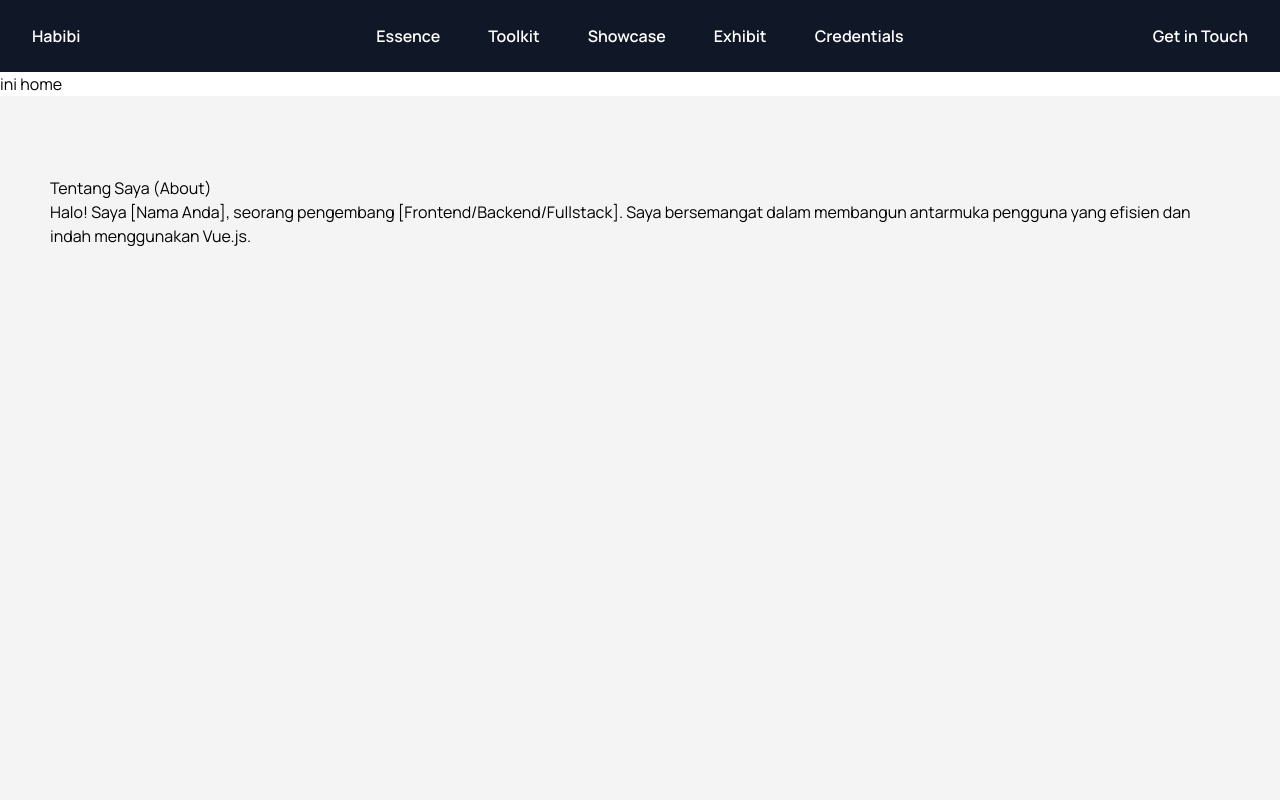
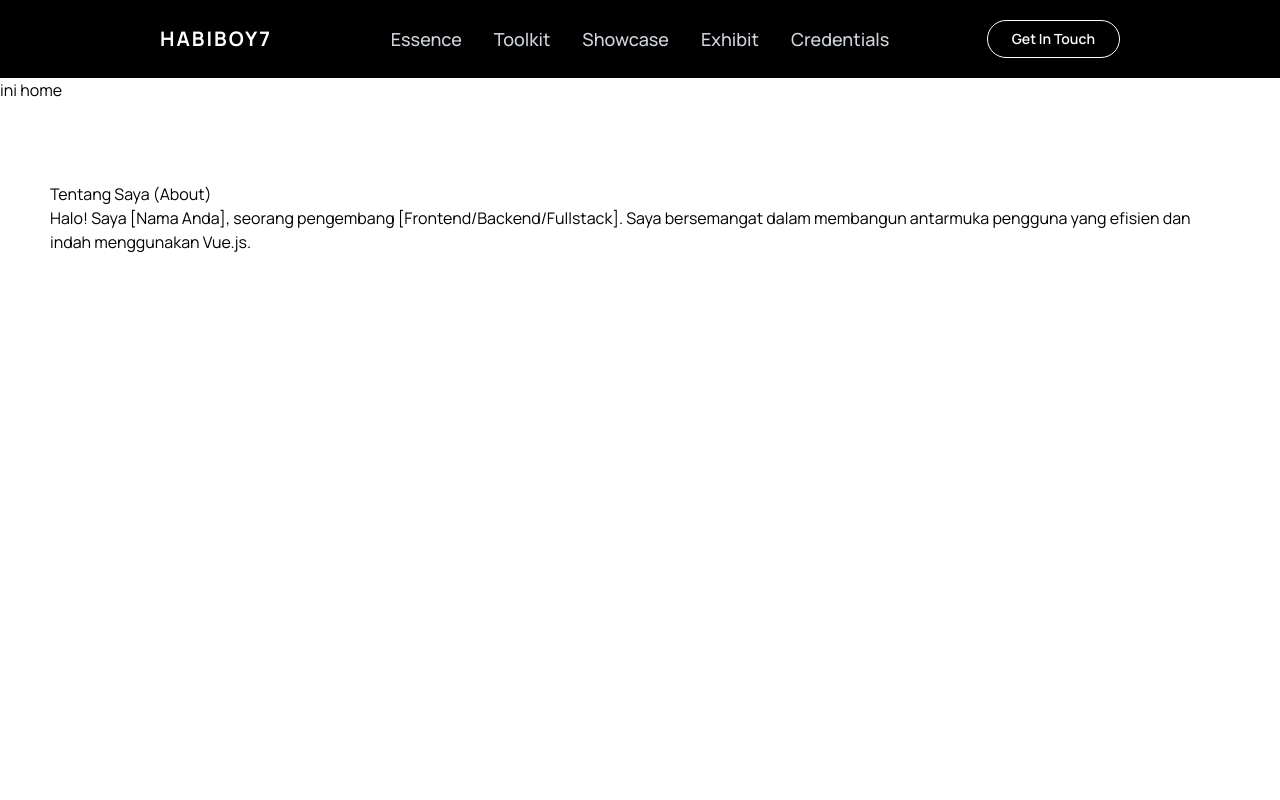
Before and after one commit to mkhabibii/ngbluee, a Vue app: page / in a window 1280 px wide. Shown: the top 800 px of the page. Built offline with nearby package versions, Linux system fonts and the light colour scheme; the HTML template or start-up script is replaced by a standard one.

Commit message:
add navbar desk and mobile view

```diff
--- a/src/components/Navbar.vue
+++ b/src/components/Navbar.vue
@@ -1,53 +1,72 @@
-<!-- <script setup></script>
+<script setup>
+import { ref, onMounted, onUnmounted } from 'vue'
+import { Dialog, DialogPanel } from '@headlessui/vue'
+import { Bars3Icon, XMarkIcon } from '@heroicons/vue/24/outline'
+
+const mobileMenuOpen = ref(false)
+const isScrolled = ref(false)
+
+const handleScroll = () => {
+  isScrolled.value = window.scrollY > 20
+}
+
+onMounted(() => {
+  window.addEventListener('scroll', handleScroll)
+})
+
+onUnmounted(() => {
+  window.removeEventListener('scroll', handleScroll)
+})
+</script>
 
 <template>
-    <nav class="navbar">
-      <div class="logo">
-        <a href="#home">Habiboy7</a>
-      </div>
-      <div class="nav-links">
-        <a href="#home">Home</a>
-        <a href="#about">Tentang</a>
-        <a href="#skills">Skill Set</a>
-        <a href="#projects">Projects</a>
-        <a href="#gallery">Galeri</a>
-        <a href="#credential">Credential</a>
-        <a href="#contact">Kontak</a>
-      </div>
-    </nav>
-</template>
-
-<style scoped>
-.navbar {
-  display: flex;
-  justify-content: space-between;
-  padding: 1rem 2rem;
-  background: #412626;
-  position: sticky;
-  top: 0;
-  z-index: 1000;
-  color: white; /* Tambahkan warna teks agar terlihat */
-}
-
-/* Tambahkan sedikit styling untuk link agar terlihat */
-.nav-links a {
-  margin-left: 1rem;
-  text-decoration: none;
-  color: #fff;
-}
-</style> -->
-
-<template>
-  <header class="bg-gray-900 sticky top-0 z-50">
+  <header
+    :class="[
+      'sticky top-0 z-50 transition-all duration-300',
+      isScrolled
+        ? 'bg-black/50 border-white/5 backdrop-blur border-b backdrop-filter '
+        : 'bg-black',
+    ]"
+  >
     <nav
-      class="mx-auto flex max-w-7xl items-center justify-between p-6 lg:px-8"
+      class="mx-auto flex max-w-5xl items-center justify-between p-5 lg:px-8"
       aria-label="Global"
     >
+      <!-- Brand Name -->
       <div class="flex lg:flex-1">
-        <a href="#" class="text-white font-semibold">
-          Habibi
+        <a href="#" class="text-xl font-bold tracking-widest text-white">HABIBOY7</a>
+      </div>
+
+      <!-- Desktop Menu -->
+      <div class="hidden lg:flex lg:gap-x-8">
+        <a href="#" class="text-lg font-medium text-gray-300 hover:text-white transition"
+          >Essence</a
+        >
+        <a href="#" class="text-lg font-medium text-gray-300 hover:text-white transition"
+          >Toolkit</a
+        >
+        <a href="#" class="text-lg font-medium text-gray-300 hover:text-white transition"
+          >Showcase</a
+        >
+        <a href="#" class="text-lg font-medium text-gray-300 hover:text-white transition"
+          >Exhibit</a
+        >
+        <a href="#" class="text-lg font-medium text-gray-300 hover:text-white transition"
+          >Credentials</a
+        >
+      </div>
+
+      <!-- Right Side -->
+      <div class="hidden lg:flex lg:flex-1 lg:justify-end lg:items-center lg:gap-x-4">
+        <a
+          href="#"
+          class="text-sm font-semibold text-white px-6 py-2 rounded-full border-1 border-white hover:bg-white hover:text-black transition"
+        >
+          Get In Touch
         </a>
       </div>
+
+      <!-- Burger Menu Mobile -->
       <div class="flex lg:hidden">
         <button
           type="button"
@@ -58,85 +77,62 @@
           <Bars3Icon class="size-6" aria-hidden="true" />
         </button>
       </div>
-      <PopoverGroup class="hidden lg:flex lg:gap-x-12">
-        <a href="#" class="text-md font-semibold text-white">Essence</a>
-        <a href="#" class="text-md font-semibold text-white">Toolkit</a>
-        <a href="#" class="text-md font-semibold text-white">Showcase</a>
-        <a href="#" class="text-md font-semibold text-white">Exhibit</a>
-        <a href="#" class="text-md font-semibold text-white">Credentials</a>
-      </PopoverGroup>
-      <div class="hidden lg:flex lg:flex-1 lg:justify-end">
-        <a href="#" class="text-md font-semibold text-white">Get in Touch</a>
-      </div>
     </nav>
+
+    <!-- Mobile Menu Dialog -->
     <Dialog class="lg:hidden" @close="mobileMenuOpen = false" :open="mobileMenuOpen">
-      <div class="fixed inset-0 z-50"></div>
+      <div class="fixed inset-0 z-50 bg-black/50"></div>
       <DialogPanel
-        class="fixed inset-y-0 right-0 z-50 w-full overflow-y-auto bg-gray-900 p-6 sm:max-w-sm sm:ring-1 sm:ring-gray-100/10"
+        class="fixed inset-y-0 right-0 z-50 w-full overflow-y-auto bg-black p-6 sm:max-w-sm sm:ring-1 sm:ring-white/10"
       >
         <div class="flex items-center justify-between">
           <a href="#" class="-m-1.5 p-1.5">
-            <span class="sr-only">Your Company</span>
-            <img
-              class="h-8 w-auto"
-              src="https://tailwindcss.com/plus-assets/img/logos/mark.svg?color=indigo&shade=500"
-              alt=""
-            />
+            <span class="text-xl font-bold tracking-widest text-white">HABIBOY7</span>
           </a>
           <button
             type="button"
-            class="-m-2.5 rounded-md p-2.5 text-gray-400"
+            class="-m-2.5 rounded-md p-2.5 text-gray-400 hover:text-white"
             @click="mobileMenuOpen = false"
           >
             <span class="sr-only">Close menu</span>
             <XMarkIcon class="size-6" aria-hidden="true" />
           </button>
         </div>
+
         <div class="mt-6 flow-root">
           <div class="-my-6 divide-y divide-white/10">
             <div class="space-y-2 py-6">
-              <Disclosure as="div" class="-mx-3" v-slot="{ open }">
-                <DisclosureButton
-                  class="flex w-full items-center justify-between rounded-lg py-2 pr-3.5 pl-3 text-base/7 font-semibold text-white hover:bg-white/5"
-                >
-                  Product
-                  <ChevronDownIcon
-                    :class="[open ? 'rotate-180' : '', 'size-5 flex-none']"
-                    aria-hidden="true"
-                  />
-                </DisclosureButton>
-                <DisclosurePanel class="mt-2 space-y-2">
-                  <DisclosureButton
-                    v-for="item in [...products, ...callsToAction]"
-                    :key="item.name"
-                    as="a"
-                    :href="item.href"
-                    class="block rounded-lg py-2 pr-3 pl-6 text-sm/7 font-semibold text-white hover:bg-white/5"
-                    >{{ item.name }}</DisclosureButton
-                  >
-                </DisclosurePanel>
-              </Disclosure>
               <a
                 href="#"
-                class="-mx-3 block rounded-lg px-3 py-2 text-base/7 font-semibold text-white hover:bg-white/5"
-                >Features</a
+                class="-mx-3 block rounded-lg px-3 py-2 text-base/7 font-medium text-gray-300 hover:bg-white/5 hover:text-white"
+                >Essence</a
               >
               <a
                 href="#"
-                class="-mx-3 block rounded-lg px-3 py-2 text-base/7 font-semibold text-white hover:bg-white/5"
-                >Marketplace</a
+                class="-mx-3 block rounded-lg px-3 py-2 text-base/7 font-medium text-gray-300 hover:bg-white/5 hover:text-white"
+                >Toolkit</a
               >
               <a
                 href="#"
-                class="-mx-3 block rounded-lg px-3 py-2 text-base/7 font-semibold text-white hover:bg-white/5"
-                >Company</a
+                class="-mx-3 block rounded-lg px-3 py-2 text-base/7 font-medium text-gray-300 hover:bg-white/5 hover:text-white"
+                >Showcase</a
+              >
+              <a
+                href="#"
+                class="-mx-3 block rounded-lg px-3 py-2 text-base/7 font-medium text-gray-300 hover:bg-white/5 hover:text-white"
+                >Exhibit</a
+              >
+              <a
+                href="#"
+                class="-mx-3 block rounded-lg px-3 py-2 text-base/7 font-medium text-gray-300 hover:bg-white/5 hover:text-white"
+                >Credentials</a
               >
             </div>
-            <div class="py-6">
+            <div class="py-6 space-y-4">
               <a
                 href="#"
-                class="-mx-3 block rounded-lg px-3 py-2.5 text-base/7 font-semibold text-white hover:bg-white/5"
-                >Log in</a
+                class="-mx-3 block rounded-full px-6 py-3 text-center text-base/7 font-semibold text-white border-2 border-white hover:bg-white hover:text-black transition"
+                >Get in Touch</a
               >
             </div>
           </div>
@@ -145,67 +141,3 @@
     </Dialog>
   </header>
 </template>
-
-<script setup>
-import { ref } from 'vue'
-import {
-  Dialog,
-  DialogPanel,
-  Disclosure,
-  DisclosureButton,
-  DisclosurePanel,
-  Popover,
-  PopoverButton,
-  PopoverGroup,
-  PopoverPanel,
-} from '@headlessui/vue'
-import {
-  ArrowPathIcon,
-  Bars3Icon,
-  ChartPieIcon,
-  CursorArrowRaysIcon,
-  FingerPrintIcon,
-  SquaresPlusIcon,
-  XMarkIcon,
-} from '@heroicons/vue/24/outline'
-import { ChevronDownIcon, PhoneIcon, PlayCircleIcon } from '@heroicons/vue/20/solid'
-
-const products = [
-  {
-    name: 'Analytics',
-    description: 'Get a better understanding of your traffic',
-    href: '#',
-    icon: ChartPieIcon,
-  },
-  {
-    name: 'Engagement',
-    description: 'Speak directly to your customers',
-    href: '#',
-    icon: CursorArrowRaysIcon,
-  },
-  {
-    name: 'Security',
-    description: 'Your customers’ data will be safe and secure',
-    href: '#',
-    icon: FingerPrintIcon,
-  },
-  {
-    name: 'Integrations',
-    description: 'Connect with third-party tools',
-    href: '#',
-    icon: SquaresPlusIcon,
-  },
-  {
-    name: 'Automations',
-    description: 'Build strategic funnels that will convert',
-    href: '#',
-    icon: ArrowPathIcon,
-  },
-]
-const callsToAction = [
-  { name: 'Watch demo', href: '#', icon: PlayCircleIcon },
-  { name: 'Contact sales', href: '#', icon: PhoneIcon },
-]
-
-const mobileMenuOpen = ref(false)
-</script>
--- a/src/views/About.vue
+++ b/src/views/About.vue
@@ -12,6 +12,5 @@
 .about-section {
   min-height: 100vh;
   padding: 80px 50px;
-  background-color: #f4f4f4;
 }
 </style>
```
Also changed, not shown: 1 other file (tests, documents, lock files or other folders).
